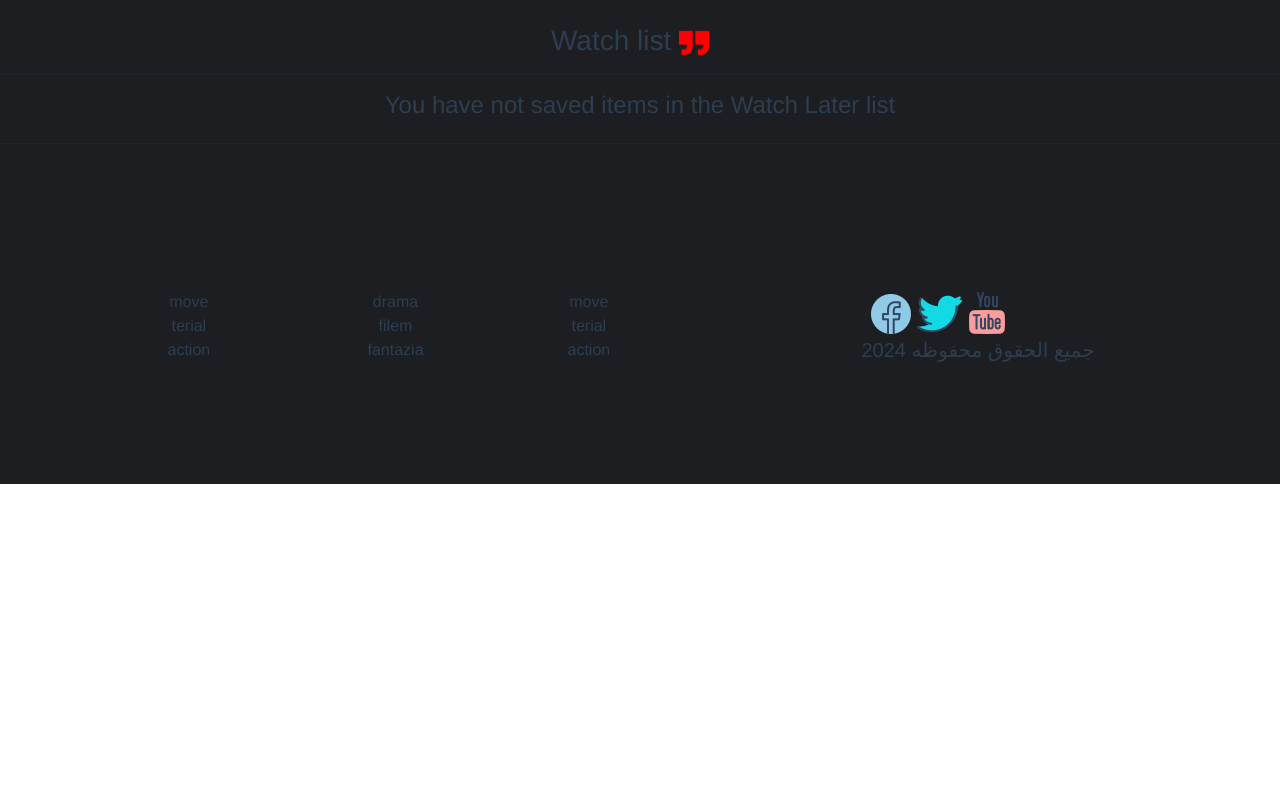
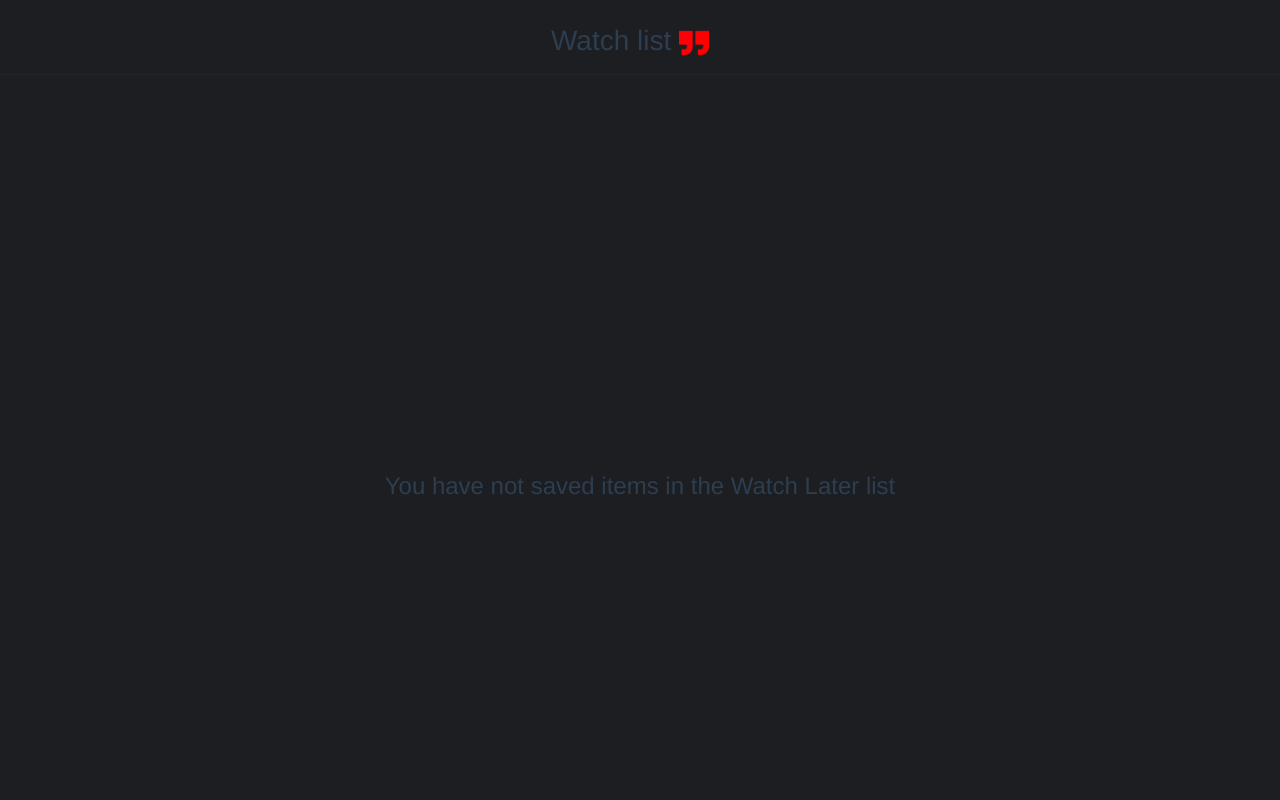
Before and after one commit to Eihapkaram/movi-0, a Vue app: page /listspage in a window 1280 px wide. Shown: the top 800 px of the page. Built offline with nearby package versions, Linux system fonts and the light colour scheme.

Commit message:
Update ListsPage.vue

```diff
--- a/src/views/ListsPage.vue
+++ b/src/views/ListsPage.vue
@@ -156,7 +156,7 @@ swiper-slide #item {
   align-items: center;
   gap: 30px;
   width: 100%;
-  height: 100%;
+  height: 50rem;
 }
 #swip {
   text-align: center;
```
